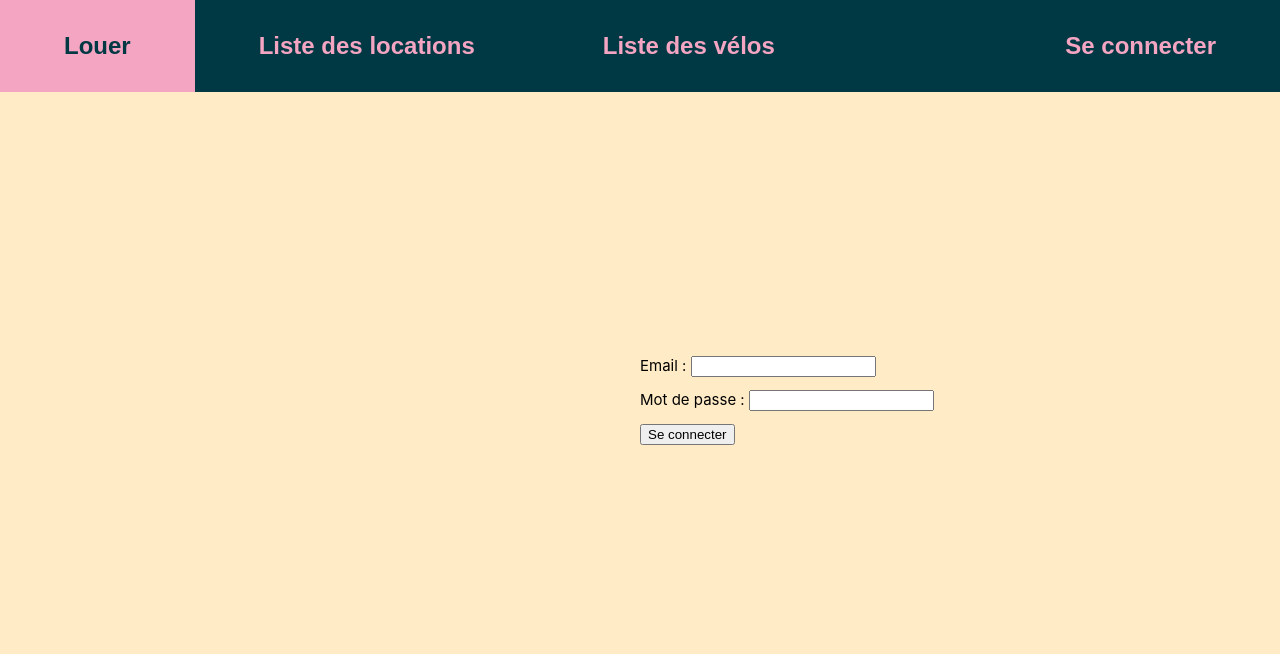
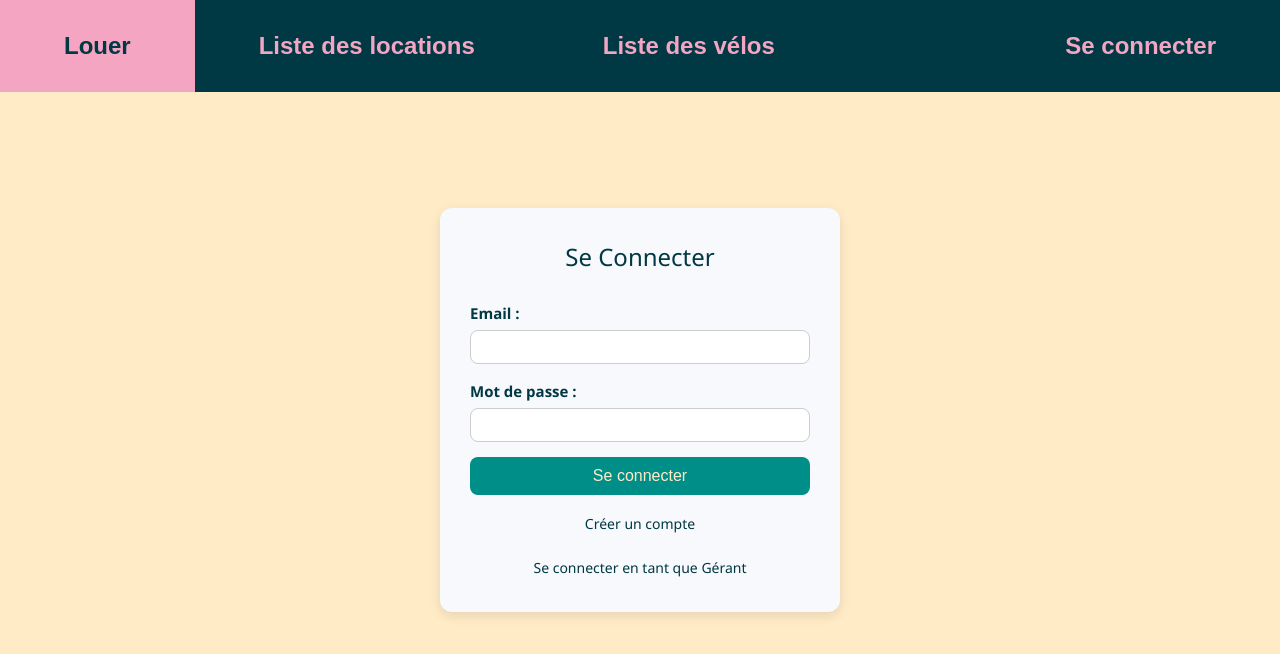
Before and after one commit to Noxeal/velivelo, a Vue app in the folder app/: page / in a window 1280 px wide. Shown: the top 654 px of the page. Built offline with nearby package versions, Linux system fonts and the light colour scheme.

Commit message:
back connection

```diff
--- a/app/src/App.vue
+++ b/app/src/App.vue
@@ -1,15 +1,39 @@
 <script setup>
+import { ref } from 'vue'
 import Connection from './components/Connection.vue'
 import NavBar from './components/commons/NavBar.vue'
+
+const estConnecte = ref(false)
+const isGerant = ref(false)
+const idClient = ref(null);
+const idGerant = ref(null);
+const page = ref('Connection');
+
+const changeCurrentPage = (newPage) => {
+  page.value = newPage;
+}
+
+const handleConnecte = (bool, val) => {
+  console.log("handleConnection");
+  estConnecte.value = bool;
+  idClient.value = val;
+}
+
+const handleGerant = (bool, val) => {
+  isGerant.value = bool;
+  idGerant.value = val;
+}
+
 </script>
 
 <template>
   <header>
-    <NavBar current_page="Compte" :is_gerant=false :est_connecte=false></NavBar>
+    <NavBar current_page=page :is_gerant=isGerant :est_connecte=estConnecte @update:changeCurrentPage="changeCurrentPage"></NavBar>
   </header>
 
   <main>
-    <Connection/>
+    <Connection v-if="page == 'Connection'" @update:estConnecte="handleConnecte"
+    @update:isGerant="handleGerant" @update:changeCurrentPage="changeCurrentPage"/>
   </main>
 </template>
 
--- a/app/src/assets/main.css
+++ b/app/src/assets/main.css
@@ -7,17 +7,17 @@
   font-weight: normal;
 }
 
-a,
-.green {
+a {
   text-decoration: none;
-  color: hsla(160, 100%, 37%, 1);
+  color: var(--color-dark-blue);
   transition: 0.4s;
   padding: 3px;
 }
 
 @media (hover: hover) {
   a:hover {
-    background-color: hsla(160, 100%, 37%, 0.2);
+    background-color: var(--color-dark-blue);
+    color: var(--color-pink);
   }
 }
 
@@ -27,9 +27,13 @@ a,
     place-items: center;
   }
 
+  main{
+    display: flex;
+    justify-content: center;
+  }
+
   #app {
-    display: grid;
-    grid-template-columns: 1fr 1fr;
-    padding: 0 2rem;
+    width : 80%;
+    height: 80%;
   }
 }
--- a/app/src/components/Connection.vue
+++ b/app/src/components/Connection.vue
@@ -1,14 +1,20 @@
 <template>
-  <div>
-    <div class="email_row">
-      <label for="email">Email : </label>
+  <div class="login-container">
+    <h1 class="title">Se Connecter</h1>
+
+    <div class="input-row">
+      <label for="email">Email :</label>
       <input id="email" v-model="email" />
     </div>
-    <div class="password_row">
-      <label for="password">Mot de passe : </label>
-      <input id="password" type="password" v-model="password"/>
+
+    <div class="input-row">
+      <label for="password">Mot de passe :</label>
+      <input id="password" type="password" v-model="password" />
     </div>
-    <button @click="connection">Se connecter</button>
+
+    <button class="btn-connection" @click="connection">Se connecter</button>
+    <a class="link">Créer un compte</a>
+    <a class="link">Se connecter en tant que Gérant</a>
   </div>
 </template>
 
@@ -17,8 +23,9 @@ export default {
   data() {
     return {
       email: "",
-      password: ""
-    };
+      password: "",
+      id_client: "",
+    }
   },
   methods: {
     async connection() {
@@ -32,25 +39,90 @@ export default {
             email: this.email,
             password: this.password
           })
-        });
+        })
 
         if (!response.ok) {
-          throw new Error(`Erreur HTTP : ${response.status}`);
+          throw new Error(`Erreur HTTP : ${response.status}`)
         }
 
-        const json = await response.json();
-        console.log("Réponse du serveur :", json);
+        const json = await response.json()
+        console.log("Réponse du serveur :", json)
+
+        // Émettre les événements vers le parent
+        this.$emit('update:estConnecte', true, json.id_client);
+
       } catch (error) {
-        console.error("Erreur de connexion :", error);
+        console.error("Erreur de connexion :", error)
       }
     }
-  }
-};
+  },
+  emits: ['update:estConnecte', 'update:isGerant']
+}
 </script>
 
-<style>
-.email_row,
-.password_row {
+<style scoped>
+.login-container {
+  display: flex;
+  flex-direction: column;
+  width: 400px;
+  margin: 90px auto 70px;
+  padding: 30px;
+  background-color: #f7f9fc;
+  border-radius: 12px;
+  box-shadow: 0 4px 12px rgba(0, 0, 0, 0.1);
+  gap: 15px;
+  font-family: 'Segoe UI', sans-serif;
+  color: var(--color-dark-blue);
+}
+
+.title {
+  text-align: center;
+  font-size: 24px;
   margin-bottom: 10px;
 }
+
+.input-row {
+  display: flex;
+  flex-direction: column;
+  gap: 5px;
+}
+
+.input-row label {
+  font-weight: 600;
+}
+
+.input-row input {
+  padding: 8px;
+  border: 1px solid #ccc;
+  border-radius: 8px;
+  font-size: 14px;
+}
+
+.btn-connection {
+  background-color: var(--color-soft-blue);
+  color: var(--color-beige);
+  border: none;
+  padding: 10px;
+  border-radius: 8px;
+  cursor: pointer;
+  transition: background-color 0.2s ease;
+  font-size: 16px;
+}
+
+.btn-connection:hover {
+  background-color: var(--color-dark-blue);
+}
+
+.link {
+  text-align: center;
+  border-radius: 8px;
+  font-size: 14px;
+  color: var();
+  text-decoration: none;
+  transition: color 0.2s ease;
+}
+
+.link:hover {
+  color: var(--color-soft-blue);
+}
 </style>
```
